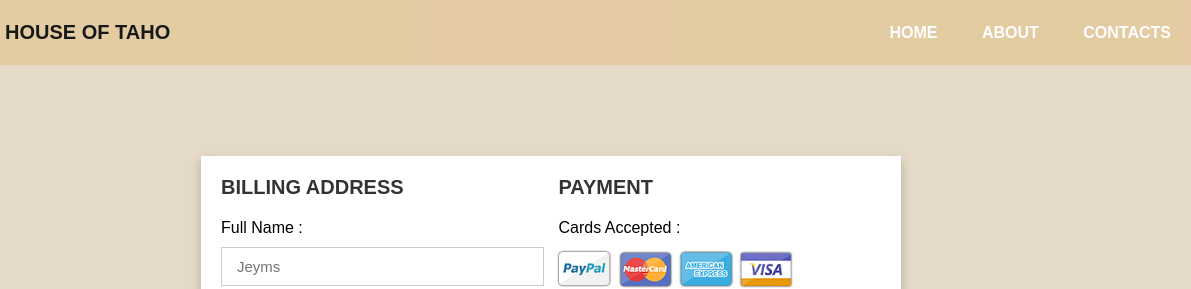
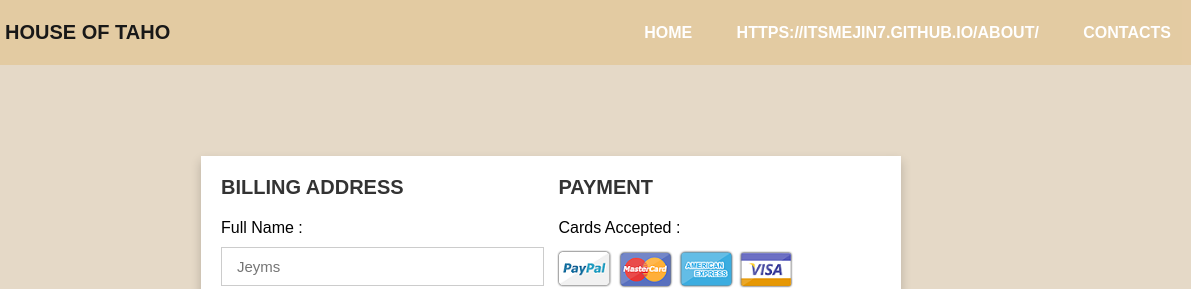
Before and after one commit to ITSMEJIN7/Payments, a plain HTML site: page index.html in a window 1280 px wide. Shown: the top 289 px of the page, 89-1280 px from the left. Drawn offline with Linux system fonts and the light colour scheme.

Commit message:
Update index.html

```diff
--- a/index.html
+++ b/index.html
@@ -18,7 +18,7 @@
             </div>
             <ul>
                 <li><a href="https://itsmejin7.github.io/Website-HOT/?fbclid=IwAR2kuHZDREOfjiKBOAVdraCpvjRWqw0aDYLRD8UKoEVTftBojCIeNcWRz-c">Home</a></li>
-                <li><a href="#">About</a></li>
+                <li><a href="#">https://itsmejin7.github.io/About/</a></li>
                 <li><a href="https://itsmejin7.github.io/Contacts/">Contacts</a></li>
             </ul>
         </div>
```
